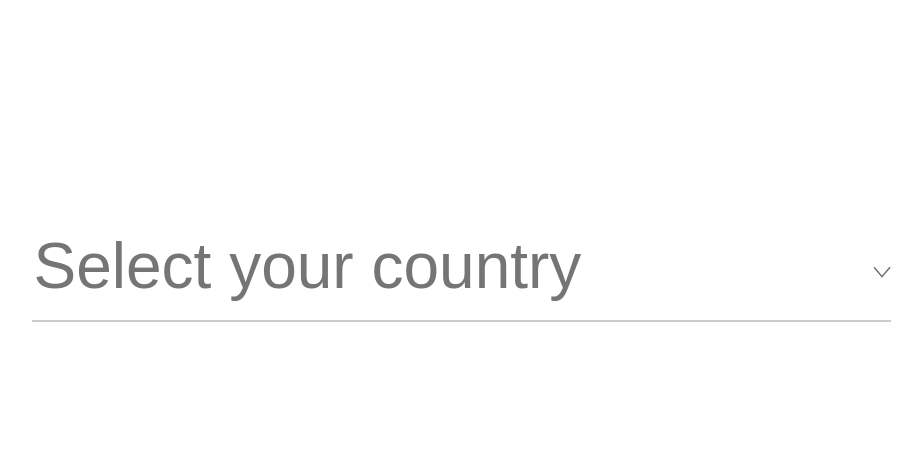
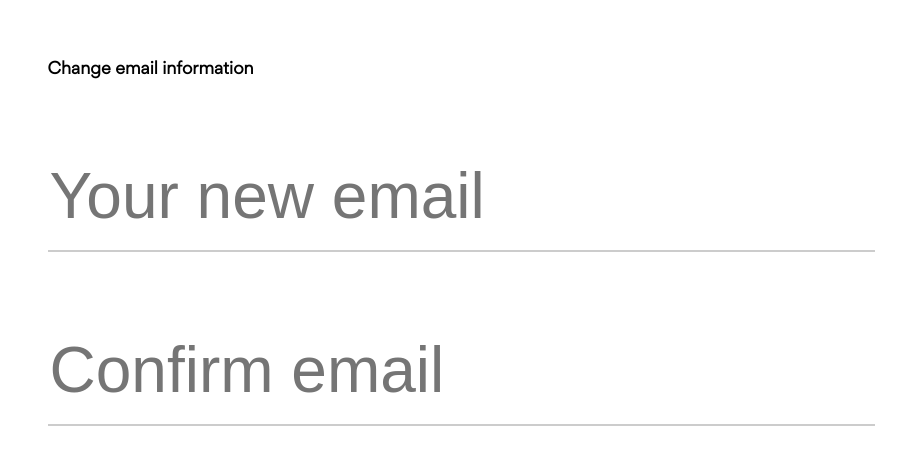
Before and after one commit to codrex/Giselle, a React (Create React App) app: page / in a window 1280 px wide. Shown: the part 133-598 px from the top of the page, without its empty margins (179-1101 px from the left). Built offline with nearby package versions, Linux system fonts and the light colour scheme.

Commit message:
feat(forms): create form components

```diff
--- a/src/App.js
+++ b/src/App.js
@@ -1,7 +1,6 @@
 import React, { Component } from 'react';
-import Select from './components/Select';
-import { COUNTRIES } from './constants';
-import { buildSelectOptions } from './utils';
+import Password from './components/Forms/Email';
+
 import './App.css';
 
 /* eslint-disable react/prefer-stateless-function */
@@ -9,11 +8,7 @@ class App extends Component {
   render() {
     return (
       <div className="App">
-        <Select
-          options={buildSelectOptions(COUNTRIES)}
-          label="country"
-          placeholder="Select your country"
-        />
+        <Password />
       </div>
     );
   }
--- /dev/null
+++ b/src/components/Forms/Email.js
@@ -0,0 +1,26 @@
+import React from 'react';
+import Form from './Form';
+import TextField from '../TextField';
+
+function Email() {
+  return (
+    <Form name="change email information">
+      <TextField
+        type="email"
+        name="newEmail"
+        placeholder="your new email"
+        label="new email"
+        inputProps={{ required: true }}
+      />
+      <TextField
+        type="email"
+        name="confirmEmail"
+        placeholder="confirm email"
+        label="confirm email"
+        inputProps={{ required: true }}
+      />
+    </Form>
+  );
+}
+
+export default Email;
--- /dev/null
+++ b/src/components/Forms/Form.js
@@ -0,0 +1,67 @@
+import React, {
+  PureComponent, Children, cloneElement, isValidElement,
+} from 'react';
+import propTypes from 'prop-types';
+import './form.scss';
+
+class Form extends PureComponent {
+  state = {
+    data: {},
+  };
+
+  handleChange = name => (value) => {
+    const { data } = this.state;
+    this.setState({ data: { ...data, [name]: value } });
+  };
+
+  handleSubmit = () => {
+    this.props.handleSubmit(this.state.data);
+  };
+
+  renderChildren() {
+    const { data } = this.state;
+    const { children } = this.props;
+    return Children.map(children, (child) => {
+      if (isValidElement(child)) {
+        const element = cloneElement(child);
+        const { name, label } = element.props;
+        const inputName = name || label;
+        return (
+          <div className="form__group">
+            <element.type
+              {...element.props}
+              handleChange={this.handleChange(inputName)}
+              value={data[inputName]}
+            />
+          </div>
+        );
+      }
+      return null;
+    });
+  }
+
+  render() {
+    const { className, name } = this.props;
+    return (
+      <form className={`form ${className}`}>
+        <h3 className="form__header">{name}</h3>
+        {this.renderChildren()}
+      </form>
+    );
+  }
+}
+
+Form.propTypes = {
+  children: propTypes.node.isRequired,
+  handleSubmit: propTypes.func,
+  className: propTypes.string,
+  name: propTypes.string,
+};
+
+Form.defaultProps = {
+  handleSubmit: () => {},
+  className: '',
+  name: '',
+};
+
+export default Form;
--- /dev/null
+++ b/src/components/Forms/form.scss
@@ -0,0 +1,19 @@
+.form {
+  display: flex;
+  flex-direction: column;
+
+  &__group {
+    margin-bottom: 4rem;
+  }
+
+  &__header {
+    margin-bottom: 4rem;
+    font-size: 1rem;
+    font-weight: bold;
+    text-align: left;
+    text-transform: lowercase;
+    &::first-letter {
+      text-transform: uppercase;
+    }
+  }
+}
--- a/src/components/TextField/index.js
+++ b/src/components/TextField/index.js
@@ -1,6 +1,9 @@
 import React, { PureComponent } from 'react';
 import propTypes from 'prop-types';
-import { getTextWidth, shouldUpdateValueLen } from '../../utils';
+import {
+  getTextWidth, shouldUpdateValueLen, capitalizeFirstLetter, maskText,
+} from '../../utils';
+import { TEXT, PASSWORD } from '../../constants';
 import './text-field.scss';
 
 class TextField extends PureComponent {
@@ -9,16 +12,28 @@ class TextField extends PureComponent {
     valueLen: 0,
   };
 
+  getCSSClasses() {
+    const isPassword = this.isPassword();
+    const { value } = this.state;
+    const labelClass = value ? 'text-field__label--show' : '';
+    const hideBottomBorderClass = value ? 'text-field--hide-bm-border' : '';
+    const passwordClass = isPassword ? 'text-field--pswd' : '';
+
+    return { labelClass, hideBottomBorderClass, passwordClass };
+  }
+
   handleChange = (event) => {
     if (!event) return;
-    const { value } = event.target;
+    let { value } = event.target;
     const { handleChange } = this.props;
+    value = this.handlePasswordChange(this.state.value, value);
     this.updateState(value);
     handleChange(value);
   };
 
   updateState(value) {
-    const valueLen = shouldUpdateValueLen(getTextWidth(value, '#len-indicator>span'));
+    const { type } = this.props;
+    const valueLen = shouldUpdateValueLen(getTextWidth(value, '#len-indicator>span', type));
     this.setState({ valueLen, value });
   }
 
@@ -30,29 +45,55 @@ class TextField extends PureComponent {
     }
   }
 
+  handlePasswordChange(oldValue, newValue) {
+    if (!this.isPassword()) return newValue;
+    if (newValue.length > oldValue.length) {
+      return `${oldValue}${newValue.slice(-1)}`;
+    }
+    return oldValue.slice(0, oldValue.length - 1);
+  }
+
+  isPassword() {
+    const { type } = this.props;
+    if (type === PASSWORD) {
+      return true;
+    }
+    return false;
+  }
+
+  renderInput() {
+    const {
+      name, type, placeholder, inputProps,
+    } = this.props;
+    const { value } = this.state;
+    const isPassword = this.isPassword();
+    return (
+      <input
+        type={isPassword ? TEXT : type}
+        id={name}
+        className="text-field__input"
+        placeholder={capitalizeFirstLetter(placeholder)}
+        onChange={this.handleChange}
+        value={maskText(value, type)}
+        autoComplete={isPassword ? 'off' : 'on'}
+        {...inputProps}
+      />
+    );
+  }
+
   render() {
-    const {
-      name, type, label, className, placeholder,
-    } = this.props;
-    const { value, valueLen } = this.state;
-    const labelClass = value ? 'text-field__label--show' : '';
-    const hideBottomBorderClass = value ? 'text-field--hide-bm-border' : '';
+    const { name, label, className } = this.props;
+    const { valueLen } = this.state;
+    const { labelClass, hideBottomBorderClass, passwordClass } = this.getCSSClasses();
     return (
       <div
-        className={`text-field ${hideBottomBorderClass} ${className}`}
+        className={`text-field ${hideBottomBorderClass} ${className} ${passwordClass}`}
         role="presentation"
         tabIndex="-1"
       >
-        <input
-          type={type}
-          id={name}
-          className="text-field__input"
-          placeholder={placeholder}
-          onChange={this.handleChange}
-          value={value}
-        />
+        {this.renderInput()}
         <label htmlFor={name} className={`text-field__label ${labelClass}`}>
-          {label}
+          {capitalizeFirstLetter(label)}
         </label>
         <div
           className="text-field__len"
@@ -74,6 +115,7 @@ TextField.propTypes = {
   className: propTypes.string,
   placeholder: propTypes.string,
   handleChange: propTypes.func,
+  inputProps: propTypes.objectOf(propTypes.shape),
 };
 
 TextField.defaultProps = {
@@ -84,6 +126,7 @@ TextField.defaultProps = {
   className: '',
   placeholder: 'Enter your text',
   handleChange: () => {},
+  inputProps: {},
 };
 
 export default TextField;
--- a/src/components/TextField/text-field.scss
+++ b/src/components/TextField/text-field.scss
@@ -7,6 +7,7 @@ $easing-func: ease-in-out;
   padding: 1rem 0;
   border-bottom: 2px solid $bottom-line-color;
   transition: border-bottom-color 0.25s $easing-func;
+  outline: none;
 
   &__input {
     border: 0;
@@ -27,7 +28,6 @@ $easing-func: ease-in-out;
     left: 0;
     font-size: var(--label-font-size);
     top: var(--label-top);
-    text-transform: capitalize;
     transform: translateY(100%);
     opacity: 0;
     transition: opacity 0.1s ease-in, transform 0.2s ease-in;
@@ -53,7 +53,7 @@ $easing-func: ease-in-out;
       -webkit-appearance: textfield;
       background-color: transparent;
       border: none;
-      height: 100px;
+      height: 0;
       white-space: pre;
       overflow: hidden;
     }
--- a/src/constants/index.js
+++ b/src/constants/index.js
@@ -31,3 +31,7 @@ export const COUNTRIES = [
   'Ukraine',
   'United States of America (USA)',
 ];
+
+export const PASSWORD = 'password';
+export const TEXT = 'text';
+export const DOT = '\u25CF';
--- a/src/utils/index.js
+++ b/src/utils/index.js
@@ -1,7 +1,17 @@
-export function getTextWidth(text, selector) {
+import { PASSWORD, DOT } from '../constants';
+
+export function maskText(text, type) {
+  if (type === PASSWORD && typeof text === 'string') {
+    return text.replace(/./gi, DOT);
+  }
+  return text;
+}
+
+export function getTextWidth(text, selector, type) {
   const element = document && document.querySelector(selector);
+
   if (element) {
-    element.innerHTML = text;
+    element.innerHTML = maskText(text, type);
     return element.clientWidth;
   }
   return 0;
@@ -20,3 +30,11 @@ export function buildSelectOptions(arr = []) {
   }
   return arr;
 }
+
+export function capitalizeFirstLetter(letter) {
+  if (typeof letter === 'string') {
+    const firstLetter = letter.slice(0, 1);
+    return `${firstLetter.toUpperCase()}${letter.slice(1).toLowerCase()}`;
+  }
+  return letter;
+}
```
Also changed, not shown: src/components/Forms/Career.js (added, +14 -0 lines), src/components/Forms/Password.js (added, +24 -0 lines), src/components/Forms/Personal.js (added, +24 -0 lines), src/components/Forms/index.js (added, +9 -0 lines).
